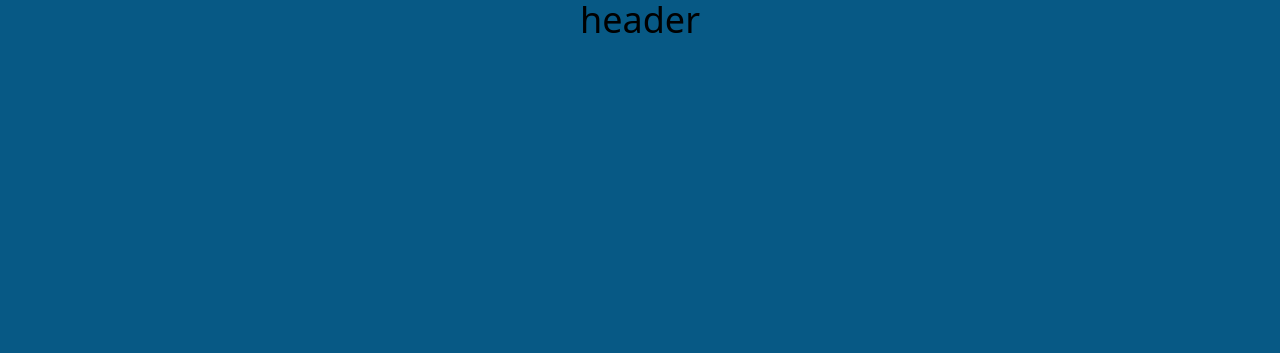
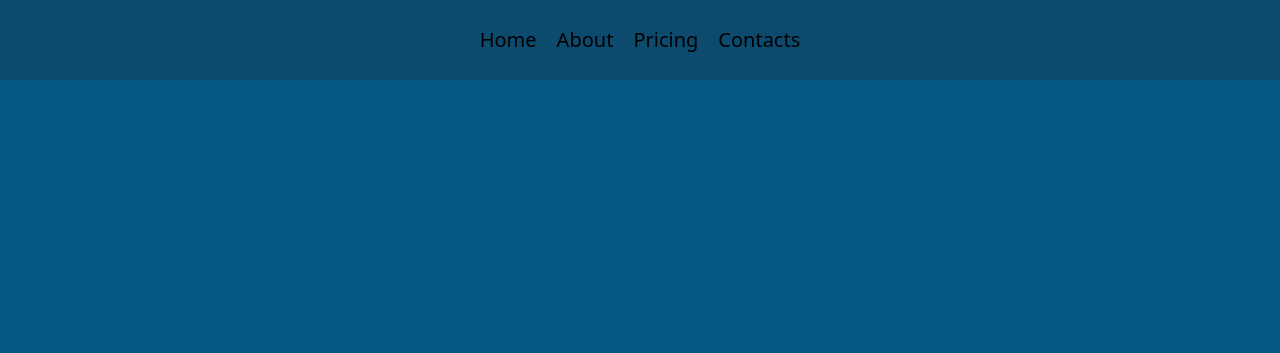
Before and after one commit to ObadaElSharbatly/Gallery_app, a website: page public/index.html in a window 1280 px wide. Shown: the top 353 px of the page. Drawn offline with Linux system fonts and the light colour scheme.

Commit message:
init header

```diff
--- a/public/index.html
+++ b/public/index.html
@@ -9,7 +9,14 @@
   </head>
   <body>
     <header>
-      <nav>header</nav>
+      <nav>
+        <ul>
+          <li>Home</li>
+          <li>About</li>
+          <li>Pricing</li>
+          <li>Contacts</li>
+        </ul>
+      </nav>
     </header>
 
     <main>
--- a/src/style/header.css
+++ b/src/style/header.css
@@ -1,3 +1,11 @@
-.test {
-  @apply text-red-500 text-center;
+header {
+  @apply bg-sky-900;
 }
+
+nav {
+  @apply container;
+}
+
+header ul {
+  @apply flex justify-center items-center text-xl gap-x-5 h-20;
+}
```
Also changed, not shown: public/style.css.
